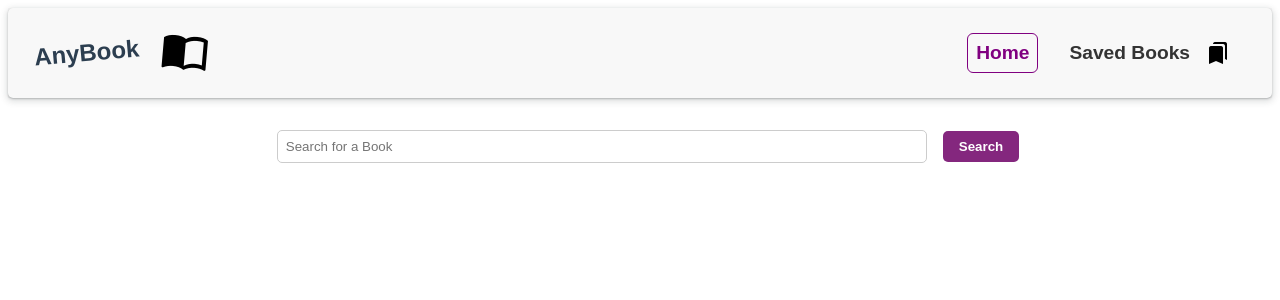
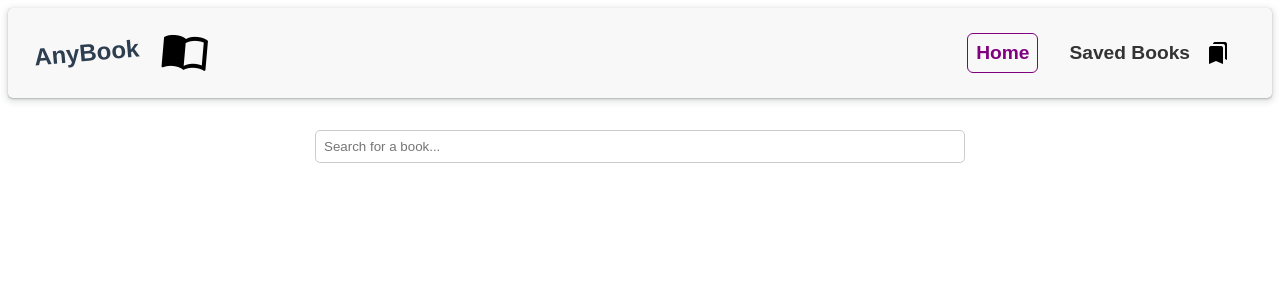
Before and after one commit to LukasKaeb/AnyBook, a Vue app: page / in a window 1280 px wide. Shown: the top 300 px of the page. Built offline with nearby package versions, Linux system fonts and the light colour scheme.

Commit message:
fixed api call

```diff
--- a/src/components/BooksList.vue
+++ b/src/components/BooksList.vue
@@ -1,9 +1,15 @@
 <template>
   <section>
-    <SearchBar @updateSearchTerm="searchBooks" />
+    <!-- <SearchBar @updateSearchTerm="searchBooks" /> -->
+    <input
+      type="text"
+      v-model="searchTerm"
+      placeholder="Search for a book..."
+      @input="fetchBooks"
+    />
     <div class="books-info">
       <ul>
-        <li v-for="book in filteredBooks" :key="book.id">
+        <li v-for="book in books" :key="book.id">
           <base-card class="card">
             <div>
               <h3>{{ book.title }}</h3>
@@ -32,55 +38,41 @@
 </template>
 
 <script setup>
-import SearchBar from "./SearchBar.vue";
-import { ref, computed, watch } from "vue";
+// import SearchBar from "./SearchBar.vue";
+import { ref } from "vue";
 import { useBookStore } from "../stores/index.js";
 
 const books = ref([]);
-const error = ref(null);
+const errorMessage = ref(null);
 const searchTerm = ref("");
 
 const fetchBooks = async () => {
+  errorMessage.value = null;
   if (!searchTerm.value) return;
 
-  error.value = null;
   try {
     const apiKey = import.meta.env.VITE_API_KEY;
     const response = await fetch(
-      `https://www.googleapis.com/books/v1/volumes?q=${encodeURIComponent(searchTerm.value)}&key=${apiKey}`,
+      `https://www.googleapis.com/books/v1/volumes?q=${encodeURIComponent(
+        searchTerm.value,
+      )}&key=${apiKey}`,
     );
     const data = await response.json();
 
     if (data.items) {
-      books.value = data.items.map((book) => {
-        return {
-          id: book.id,
-          title: book.volumeInfo.title,
-          author: book.volumeInfo.authors?.[0] || "Unknown Author",
-        };
-      });
-
-      books.value = JSON.parse(JSON.stringify(books.value));
+      books.value = data.items.map((book) => ({
+        id: book.id,
+        title: book.volumeInfo.title,
+        author: book.volumeInfo.authors?.[0] || "Unknown Author",
+        isFav: false,
+      }));
     }
   } catch (err) {
-    console.log(err);
-    error.value = err.message;
+    errorMessage.value = err.message;
   }
-};
-const filteredBooks = computed(() => {
-  return books.value.filter((book) => {
-    return book.title.toLowerCase().includes(searchTerm.value.toLowerCase());
-  });
-});
-
-const searchBooks = (term) => {
-  searchTerm.value = term;
-  fetchBooks();
 };
 
 const bookStore = useBookStore();
-
-watch(searchTerm, fetchBooks);
 </script>
 
 <style scoped>
@@ -160,4 +152,11 @@ div {
 i {
   color: black;
 }
+input {
+  padding: 0.5rem;
+  margin: 1rem;
+  border-radius: 5px;
+  border: 1px solid #ccc;
+  width: 50%;
+}
 </style>
--- a/src/components/UserBooks.vue
+++ b/src/components/UserBooks.vue
@@ -30,7 +30,6 @@
 </template>
 
 <script setup>
-import SearchBar from "./SearchBar.vue";
 import { computed } from "vue";
 import { useBookStore } from "../stores/index.js";
 
```
